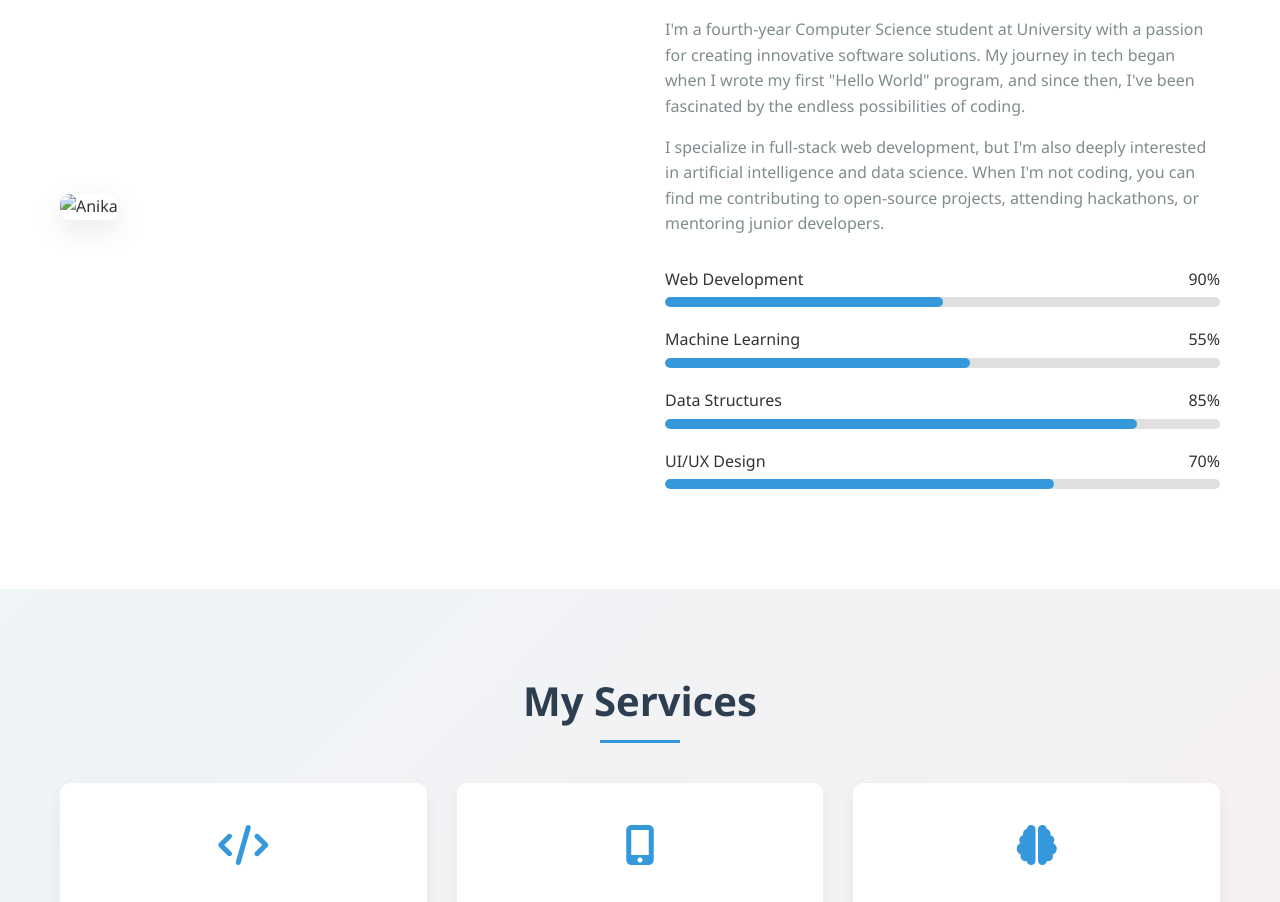
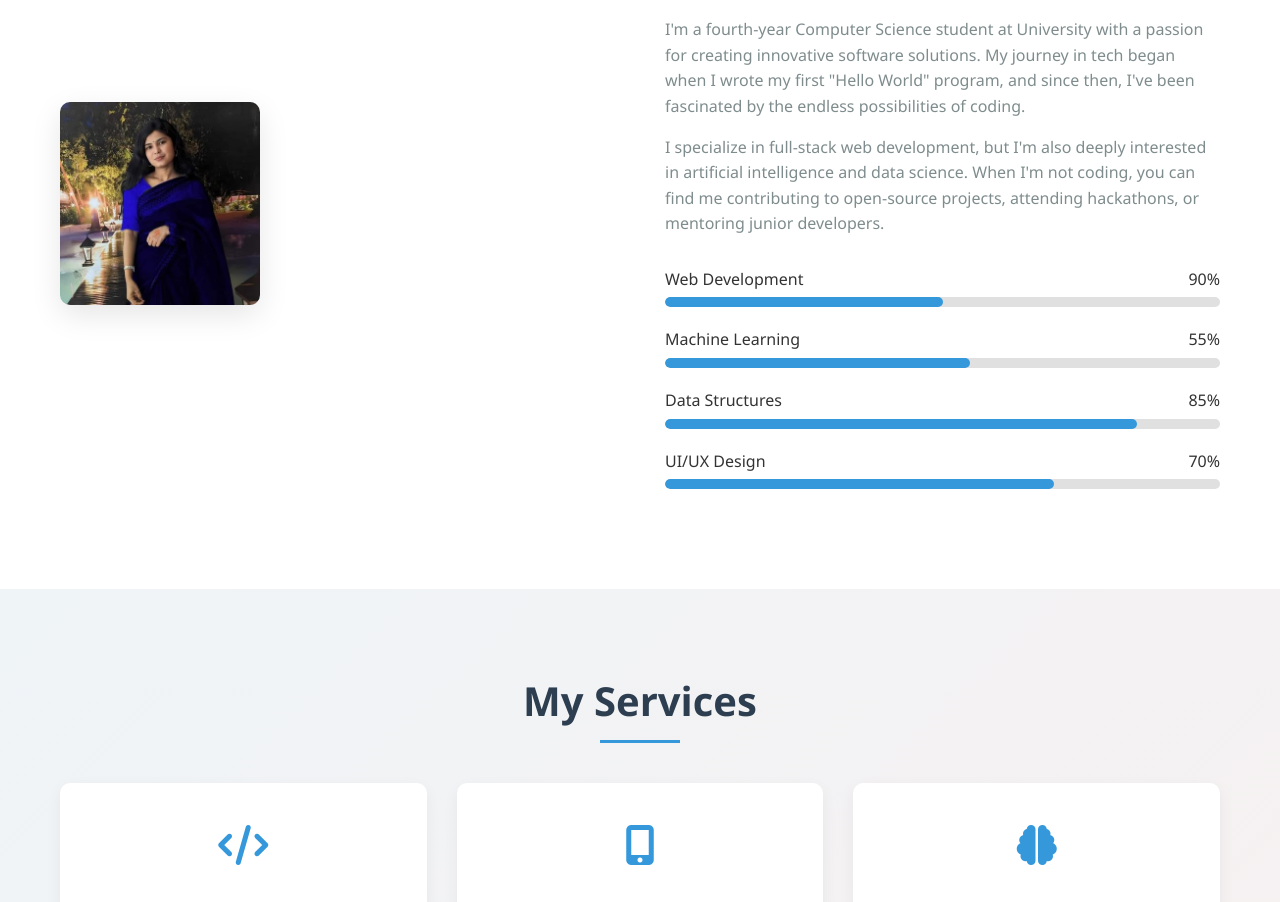
Before and after one commit to Anika-anu/anika, a plain HTML site: page index.html in a window 1280 px wide. Shown: the part 1089-1991 px from the top of the page. Drawn offline with Linux system fonts and the light colour scheme.

Commit message:
Update index.html

```diff
--- a/index.html
+++ b/index.html
@@ -683,7 +683,8 @@
             </div>
             <div class="about-content">
                 <div class="about-img">
-                    <img src="anika.jpeg " alt="Anika">
+                    <img src="anika.jpg" alt="Anika's photo" style="width:200px;">
+
                 </div>
                 <div class="about-text">
                     <h3>Computer Science Student & Developer</h3>
```
